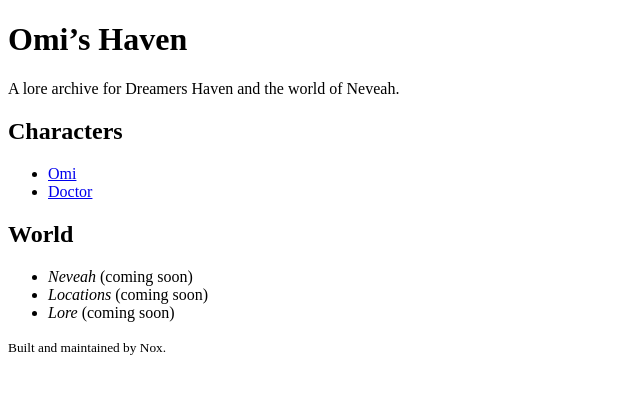
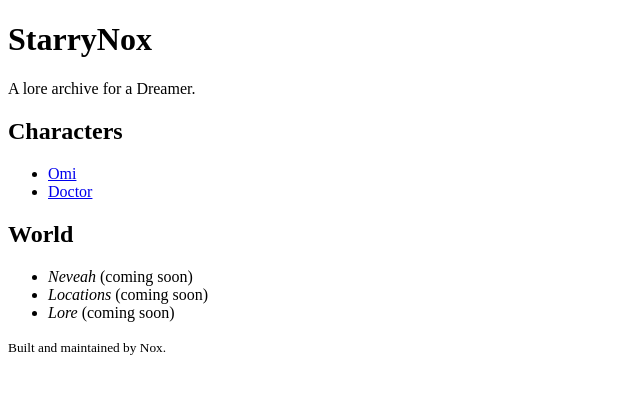
Before and after one commit to NoxDev-Creators/StarryNox, a plain HTML site: page index.html in a window 1280 px wide. Shown: the whole page, without its empty margins (0-640 px from the left). Drawn offline with Linux system fonts and the light colour scheme.

Commit message:
Update index.html

```diff
--- a/index.html
+++ b/index.html
@@ -2,12 +2,12 @@
 <html>
 <head>
   <meta charset="utf-8" />
-  <title>Omi’s Haven</title>
+  <title>StarryNox</title>
 </head>
 
 <body>
-  <h1>Omi’s Haven</h1>
-  <p>A lore archive for Dreamers Haven and the world of Neveah.</p>
+  <h1>StarryNox</h1>
+  <p>A lore archive for a Dreamer.</p>
 
   <h2>Characters</h2>
   <ul>
```
